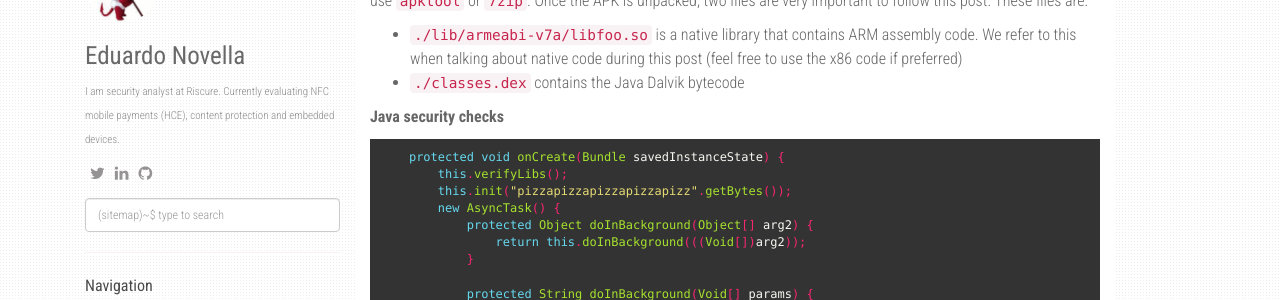
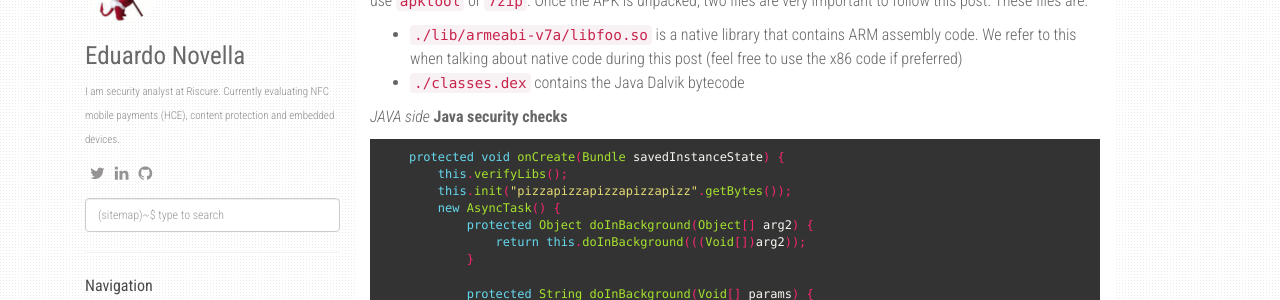
Before and after one commit to enovella/enovella.github.io, a Jekyll site: the page built from _posts/2017-04-30-android-owasp-crackmes-level-3.md, in a window 1280 px wide and 1400 px high, scrolled down 896 px. Shown: the part 153-453 px from the top of the window. Built offline with Jekyll 4.4.1, drawn with Linux system fonts in a browser that asks for light colours; nearby versions of some CDN libraries; comment, search, counter and statistics services are not loaded.

Commit message:
android OWASP crackme: level3

````diff
--- a/_posts/2017-04-30-android-owasp-crackmes-level-3.md
+++ b/_posts/2017-04-30-android-owasp-crackmes-level-3.md
@@ -43,7 +43,7 @@ First of all, several files need to be unpacked from the APK to be reverse engin
 * `./lib/armeabi-v7a/libfoo.so` is a native library that contains ARM assembly code. We refer to this when talking about native code during this post (feel free to use the x86 code if preferred)
 * `./classes.dex` contains the Java Dalvik bytecode
 
-
+*JAVA side*
 **Java security checks**
 
 ```java
@@ -121,6 +121,8 @@ public class MainActivity extends AppCompatActivity {
  }
 ```
 
+
+*NATIVE side*
 **Native constructor: Section `.init_array`**
 
  An ELF binary contains a section called `.init_array` which holds the pointers to functions that will be executed when the program starts. If we observe what this ARM shared object has in its constructor, then we can see the following function pointer `sub_2788` at offset `0x4de8`: (in IDA Pro uses the shortcut `ctrl`+`s` for showing sections)
````
